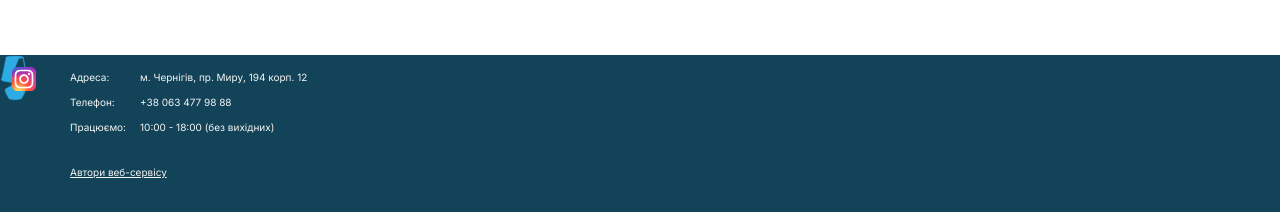
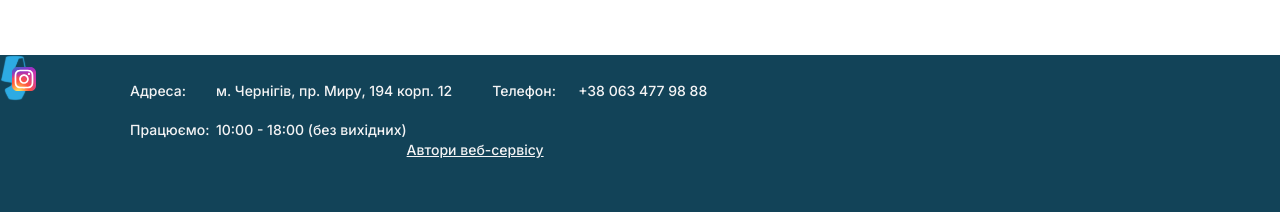
Before and after one commit to NatalyKrvch/svit-svitla-app, a React (Vite) app: page / in a window 1280 px wide. Shown: the part 585-797 px from the top of the page. Built offline with nearby package versions, Linux system fonts and the light colour scheme; no server answers.

Commit message:
making adaptation + refactoring

```diff
--- a/src/components/Footer/Footer.jsx
+++ b/src/components/Footer/Footer.jsx
@@ -1,4 +1,4 @@
-//import { useMediaRules } from "../../hooks/useMediaRules";
+import { useMediaRules } from "../../hooks/useMediaRules";
 
 import {
   StyledFooter,
@@ -13,11 +13,13 @@ import {
 } from "./FooterStyled";
 
 function Footer() {
-  //const { isMobile, isDesktop, isTablet } = useMediaRules();
+  const { isMobile } = useMediaRules();
   return (
     <>
       <StyledFooter>
         <FooterWrapper>
+          {isMobile && (
+            <>
               <LogoWrapper>
                 <img src="src/images/Logo/logo.svg" alt="logo" />
               </LogoWrapper>
@@ -25,7 +27,9 @@ function Footer() {
               <InformationContainer>
                 <TextWrapper>
                   <StyledSpan>Адреса:</StyledSpan>
-              <StyledAdress>м. Чернігів, пр. Миру, 194 корп. 12 </StyledAdress>
+                  <StyledAdress>
+                    м. Чернігів, пр. Миру, 194 корп. 12
+                  </StyledAdress>
                 </TextWrapper>
                 <TextWrapper>
                   <StyledSpan>Телефон:</StyledSpan>
@@ -42,6 +46,35 @@ function Footer() {
               <InstaWrapper>
                 <img src="src/images/Logo/Insta_btn.svg" alt="Instagram" />
               </InstaWrapper>
+            </>
+          )}
+
+          {!isMobile && (
+            <>
+              <LogoWrapper>
+                <img src="src/images/Logo/logo.svg" alt="logo" />
+              </LogoWrapper>
+
+              <InformationContainer>
+                <TextWrapper>
+                  <StyledSpan>Адреса:</StyledSpan>
+                  <StyledAdress>
+                    м. Чернігів, пр. Миру, 194 корп. 12
+                  </StyledAdress>
+                  <StyledSpan>Телефон:</StyledSpan>
+                  <p>+38 063 477 98 88</p>
+                </TextWrapper>
+                <TextWrapper>
+                  <StyledSpan>Працюємо:</StyledSpan>
+                  <time>10:00 - 18:00 (без вихідних)</time>
+                  <StyledLink to="/authors">Автори веб-сервісу</StyledLink>
+                </TextWrapper>
+              </InformationContainer>
+              <InstaWrapper>
+                <img src="src/images/Logo/Insta_btn.svg" alt="Instagram" />
+              </InstaWrapper>
+            </>
+          )}
         </FooterWrapper>
       </StyledFooter>
     </>
--- a/src/components/Footer/FooterStyled.js
+++ b/src/components/Footer/FooterStyled.js
@@ -51,21 +51,29 @@ export const InformationContainer = styled.div`
     font-family: Inter;
     font-weight: 400;
     font-size: 10px;
+
+    @media screen and  (min-width: 768px) {
+
+        font-weight: 500;
+        font-size: 14px;
+        left: 90px;
+        top: 25px;
+    }
 `
 export const TextWrapper = styled.div`
     display: flex;
     justify-content: flex-start;
-    @media screen and (min-width: 768px) {
-        order: 1;
-    }
 
 `
 export const StyledSpan = styled.span`
     height: 15px;
     min-width: 70px;
-    font-family: Inter;
-    font-weight: 400;
-    font-size: 10px;
+
+    @media screen and  (min-width: 768px) {
+        margin-left: 40px;
+        height: 29px;
+        min-width: 86px;
+    }
 `
 export const StyledAdress = styled.address`
     margin: 0;
```
Lines whose indentation alone changed are shown as unchanged.
